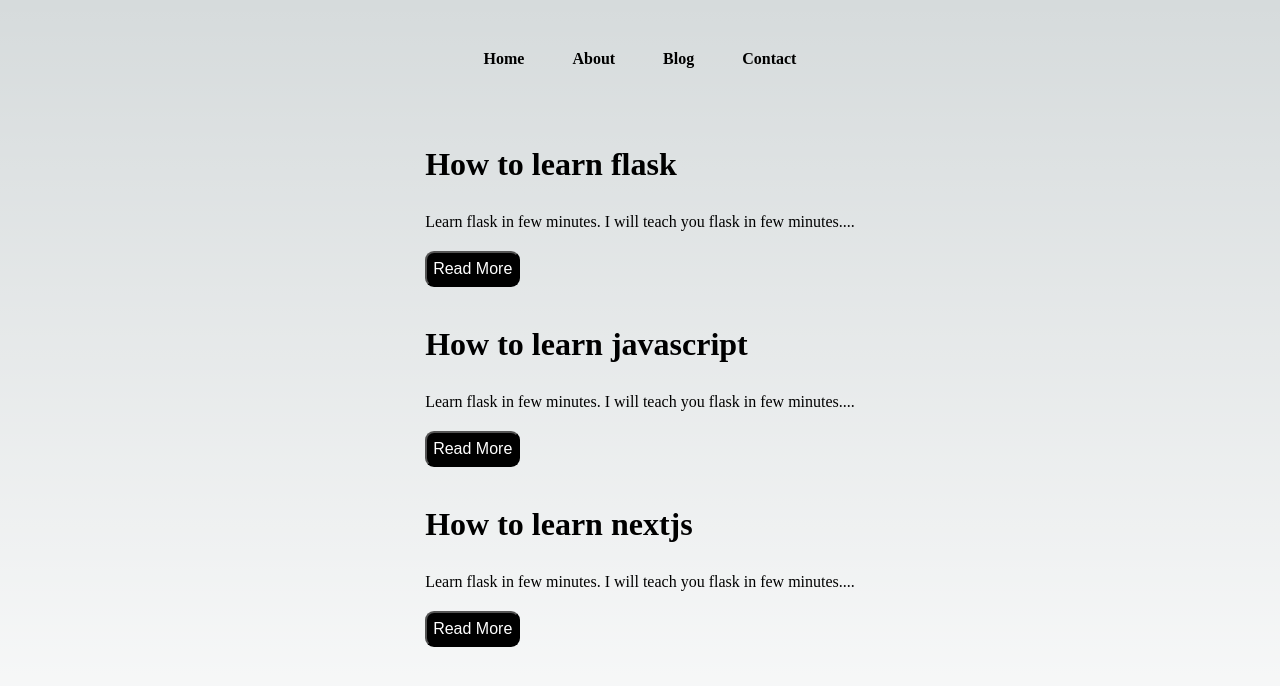
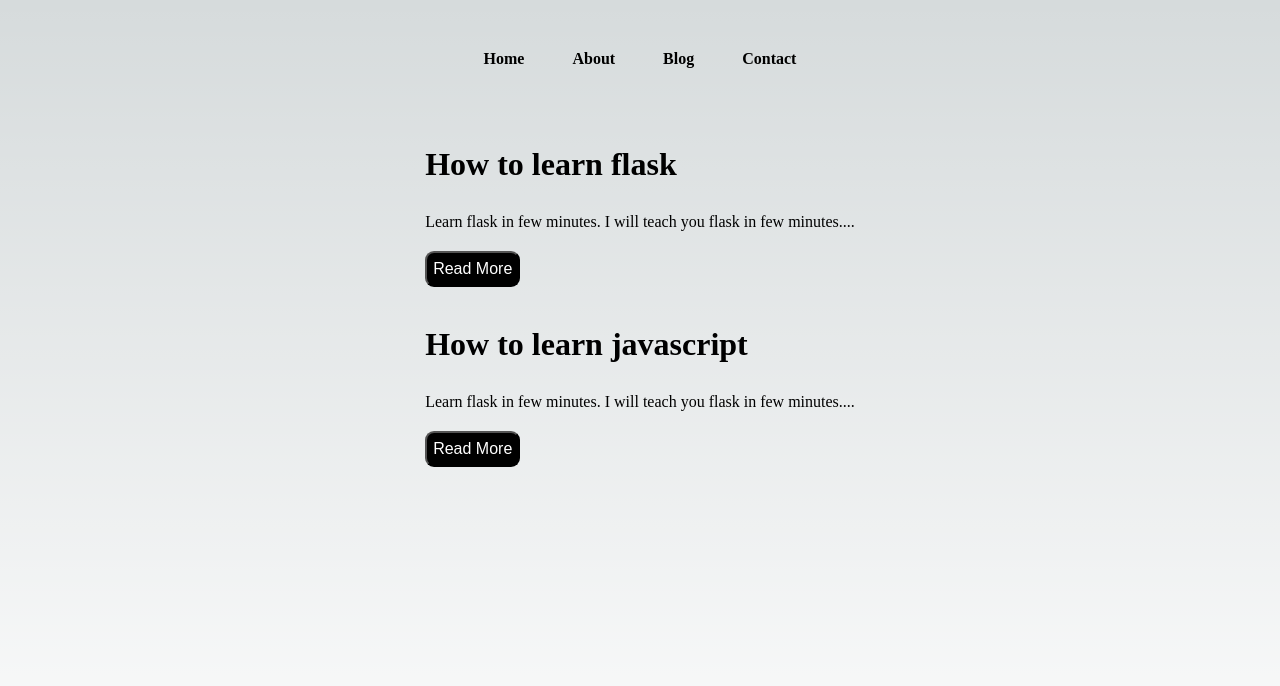
Before and after one commit to RoshanSawlani/huntingcoder, a Next.js app: page /blog in a window 1280 px wide. Shown: the top 686 px of the page. Built offline with nearby package versions, Linux system fonts and the light colour scheme.

Commit message:
adding infinite scroll to hunting coder

```diff
--- a/package.json
+++ b/package.json
@@ -10,9 +10,10 @@
     "export": "next build && next export"
   },
   "dependencies": {
+    "next": "14.2.3",
     "react": "^18",
     "react-dom": "^18",
-    "next": "14.2.3"
+    "react-infinite-scroll-component": "^6.1.0"
   },
   "devDependencies": {
     "eslint": "^8",
--- a/pages/api/blogs.js
+++ b/pages/api/blogs.js
@@ -12,12 +12,13 @@ export default async function handler(req, res) {
     })
     res.status(200).json(allBlogs);
   })   */
+  console.log(req.query.count)
   let data = await fs.promises.readdir('blogdata')
+  data = data.slice(0,parseInt(req.query.count))
   let myFile
   let allBlogs = []
   for (let index = 0; index < data.length; index++) {
     const item = data[index];
-      console.log(item)
       myFile = await fs.promises.readFile(('blogdata/' + item ),'utf-8')
       allBlogs.push(JSON.parse(myFile))
   }
--- a/pages/blog.js
+++ b/pages/blog.js
@@ -2,24 +2,35 @@ import React, { useEffect, useState } from 'react'
 import styles from '@/styles/Blog.module.css';
 import Link from 'next/link';
 import * as fs from 'fs';
+import InfiniteScroll from 'react-infinite-scroll-component';
 
 
 // Step 1 : Collect all the files from blog data directory
 // Step 2 : Iterate through them and display them
 const Blog = (props) => {
-  console.log(props)
+
   const [blogs, setBlogs] = useState(props.allBlogs)
-  /* useEffect(()=>{
-    console.log('useEffect is running')
-    fetch('http://localhost:3004/api/blogs').then((a)=>{
-      return a.json();})
-      .then((parsed)=>{
-        setBlogs(parsed)
-    })
-  },[]) */
+  const [count,setCount] = useState(2)
+  const fetchData = async() => {
+    let d = await fetch(`http://localhost:3004/api/blogs/?count=${count+2}`)
+    setCount(count+2)
+    let data = await d.json()
+    setBlogs(data)
+  }
   return (
     <div className={styles.container}>
       <main className={styles.main}>
+        <InfiniteScroll
+          dataLength={blogs.length} //This is important field to render the next data
+          next={fetchData}
+          hasMore={props.allCount !== blogs.length}
+          loader={<h4>Loading...</h4>}
+          endMessage={
+            <p style={{ textAlign: 'center' }}>
+              <b>Yay! You have seen it all</b>
+            </p>
+          }
+        >
           {blogs.map((blogItem) => {
             return <> <div className={styles.blogs}>
               <div className={styles.blogItem} key={blogItem.slug}>
@@ -31,24 +42,24 @@ const Blog = (props) => {
             </div>
             </>
           })}
+        </InfiniteScroll>
       </main>
     </div>
   )
 }
-
 export async function getStaticProps(context) {
   let data = await fs.promises.readdir('blogdata')
+  let allCount = data.length;
   let myFile
   let allBlogs = []
-  for (let index = 0; index < data.length; index++) {
+  for (let index = 0; index < 2; index++) {
     const item = data[index];
-      console.log(item)
-      myFile = await fs.promises.readFile(('blogdata/' + item ),'utf-8')
+    myFile = await fs.promises.readFile(('blogdata/' + item), 'utf-8')
     allBlogs.push(JSON.parse(myFile))
   }
 
   return {
-    props: {allBlogs}
+    props: { allBlogs , allCount}
   }
 }
 
```
Also changed, not shown: 1 other file (tests, documents, lock files or other folders). Lines whose indentation alone changed are shown as unchanged.
